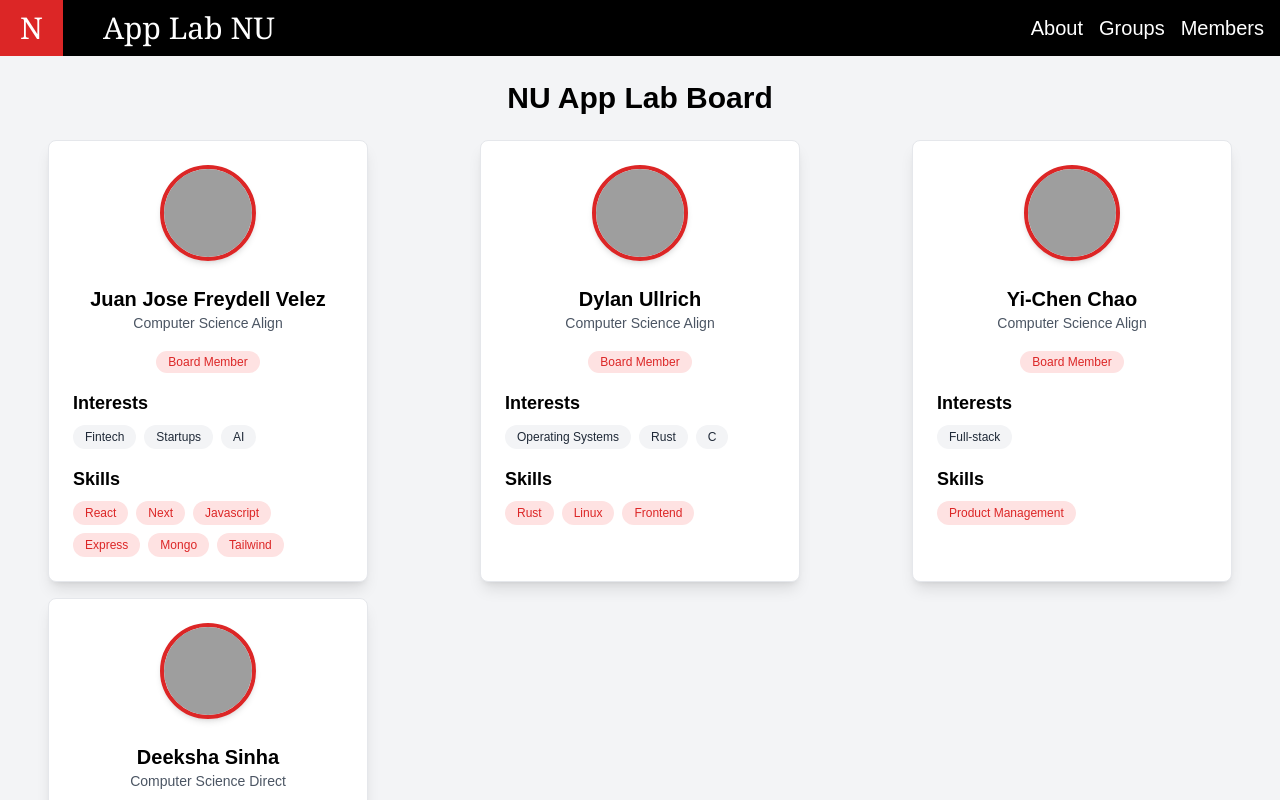
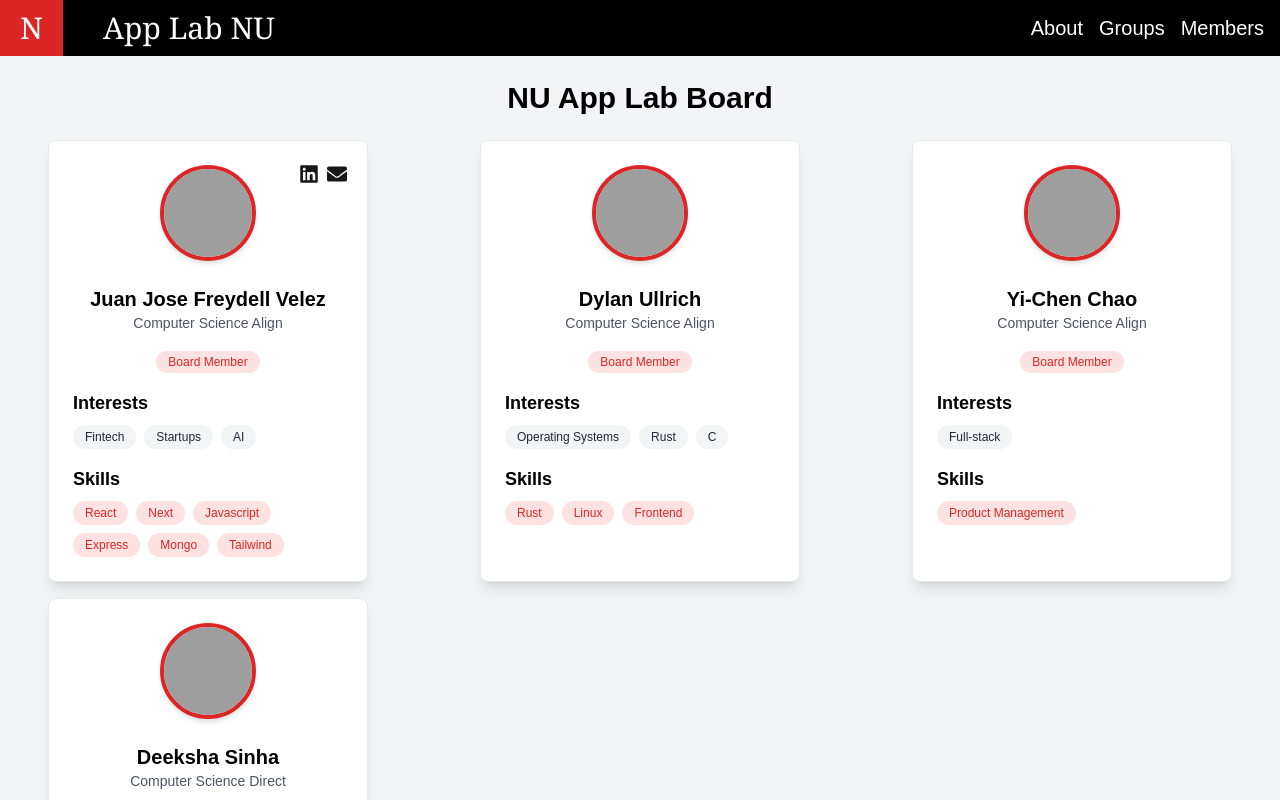
Before and after one commit to JuanJFreydell/app-labs-nu, a Next.js app: page /members in a window 1280 px wide. Shown: the top 800 px of the page. Built offline with nearby package versions, Linux system fonts and the light colour scheme; grey boxes are pictures that could not be loaded.

Commit message:
Adding socials and email to the memebrs page

```diff
--- a/app/(variables)/people.ts
+++ b/app/(variables)/people.ts
@@ -9,6 +9,8 @@ export const board_members = [
     interests: ["Fintech", "Startups", "AI"],
     skills: ["React", "Next", "Javascript", "Express", "Mongo", "Tailwind"],
     position: "Board Member",
+    linkedin: "https://www.linkedin.com/in/juan-j-freydell/",
+    neuEmail: "freydellvelez.j@northeastern.edu",
   },
   {
     url: "https://media.licdn.com/dms/image/v2/D5603AQEOHohVKnCKtQ/profile-displayphoto-shrink_400_400/B56ZPx4hZ1H0Ag-/0/1734929946534?e=1743638400&v=beta&t=abIfCPtnVNdkOuUpvC4vOtdVgkRyNehpV-4sQt8pKOY",
@@ -48,6 +50,8 @@ export const advisors = [
     interests: ["HCI"],
     skills: ["Wireframing", "OOP", "Python", "Java"],
     position: "Advisor",
+    linkedin: "https://www.linkedin.com/in/chris-geeng-7b029bab/",
+    neuEmail: "c.geeng@northeastern.edu",
   },
   {
     url: "https://media.licdn.com/dms/image/v2/D4E03AQGXONV-6-927Q/profile-displayphoto-shrink_400_400/profile-displayphoto-shrink_400_400/0/1662055671553?e=1743638400&v=beta&t=jrgeL3iFXJLcFp10jx8o69b0TauduRj53Yd572wlGQo",
--- a/app/members/page.tsx
+++ b/app/members/page.tsx
@@ -20,6 +20,8 @@ const Members: React.FC = () => {
             interests={member.interests}
             skills={member.skills}
             position={member.position}
+            linkedin={member.linkedin}
+            neuEmail={member.neuEmail}
           />
         ))}
       </div>
@@ -39,6 +41,8 @@ const Members: React.FC = () => {
             interests={student.interests}
             skills={student.skills}
             position={student.position}
+            linkedin={student.linkedin}
+            neuEmail={student.neuEmail}
           />
         ))}
       </div>
@@ -58,6 +62,8 @@ const Members: React.FC = () => {
             interests={advisor.interests}
             skills={advisor.skills}
             position={advisor.position}
+            linkedin={advisor.linkedin}
+            neuEmail={advisor.neuEmail}
           />
         ))}
       </div>
--- a/app/personCard.tsx
+++ b/app/personCard.tsx
@@ -1,4 +1,7 @@
+"use client";
+
 import React from "react";
+import { FaEnvelope, FaLinkedin, FaCopy } from "react-icons/fa";
 
 interface PersonCardProps {
   url: string; // Picture URL
@@ -8,6 +11,9 @@ interface PersonCardProps {
   interests?: string[]; // Optional: List of interests
   skills?: string[]; // Optional: List of skills
   position?: string; // Optional: Role in the organization (e.g., "Student" or "Advisor")
+  linkedin?: string; // Optional: LinkedIn profile URL
+  neuEmail?: string; // Optional: NEU email
+  phone?: string; // Optional: Phone number
 }
 
 const PersonCard: React.FC<PersonCardProps> = ({
@@ -18,9 +24,40 @@ const PersonCard: React.FC<PersonCardProps> = ({
   interests,
   skills,
   position,
+  linkedin,
+  neuEmail,
+  phone,
 }) => {
+  const copyToClipboard = (text: string) => {
+    navigator.clipboard.writeText(text);
+  };
+
   return (
-    <div className="bg-white shadow-lg rounded-lg p-6 w-80 mx-auto border border-gray-200 flex flex-col h-full">
+    <div className="relative bg-white shadow-lg rounded-lg p-6 w-80 mx-auto border border-gray-200 flex flex-col h-full">
+      <div className="absolute top-5 right-5 flex gap-2">
+        {linkedin && (
+          <a href={linkedin} className="">
+            <FaLinkedin className="inline" size={20} />
+          </a>
+        )}
+
+        {neuEmail && (
+          <div className="relative group z-20">
+            <button
+              onClick={() => copyToClipboard(neuEmail)}
+              className="hover:opacity-80"
+              title="Click to copy email"
+            >
+              <FaEnvelope className="inline" size={20} />
+            </button>
+            <div className="absolute hidden group-hover:flex items-center gap-2 bg-gray-800 text-white px-3 py-1 rounded-md -bottom-10 right-0 text-sm whitespace-nowrap z-50">
+              {neuEmail}
+              <FaCopy size={14} />
+            </div>
+          </div>
+        )}
+      </div>
+
       {/* Profile Picture */}
       <div className="flex justify-center mb-6">
         <div className="relative w-24 h-24 rounded-full overflow-hidden border-4 border-red-600 shadow-md">
@@ -32,11 +69,13 @@ const PersonCard: React.FC<PersonCardProps> = ({
         </div>
       </div>
 
-      {/* Name and Title */}
-      <h2 className="text-xl font-bold text-black text-center">
-        {firstName} {lastName}
-      </h2>
-      <p className="text-gray-600 text-center text-sm mb-4">{title}</p>
+      {/* Name, Title, and LinkedIn */}
+      <div className="text-center">
+        <h2 className="text-xl font-bold text-black">
+          {firstName} {lastName}
+        </h2>
+        <p className="text-gray-600 text-sm mb-4">{title}</p>
+      </div>
 
       {/* Position */}
       {position && (
--- a/package.json
+++ b/package.json
@@ -13,6 +13,7 @@
     "next": "15.1.4",
     "react": "^19.0.0",
     "react-dom": "^19.0.0",
+    "react-icons": "^5.5.0",
     "tailwind": "^4.0.0"
   },
   "devDependencies": {
```
Also changed, not shown: 1 other file (tests, documents, lock files or other folders).
